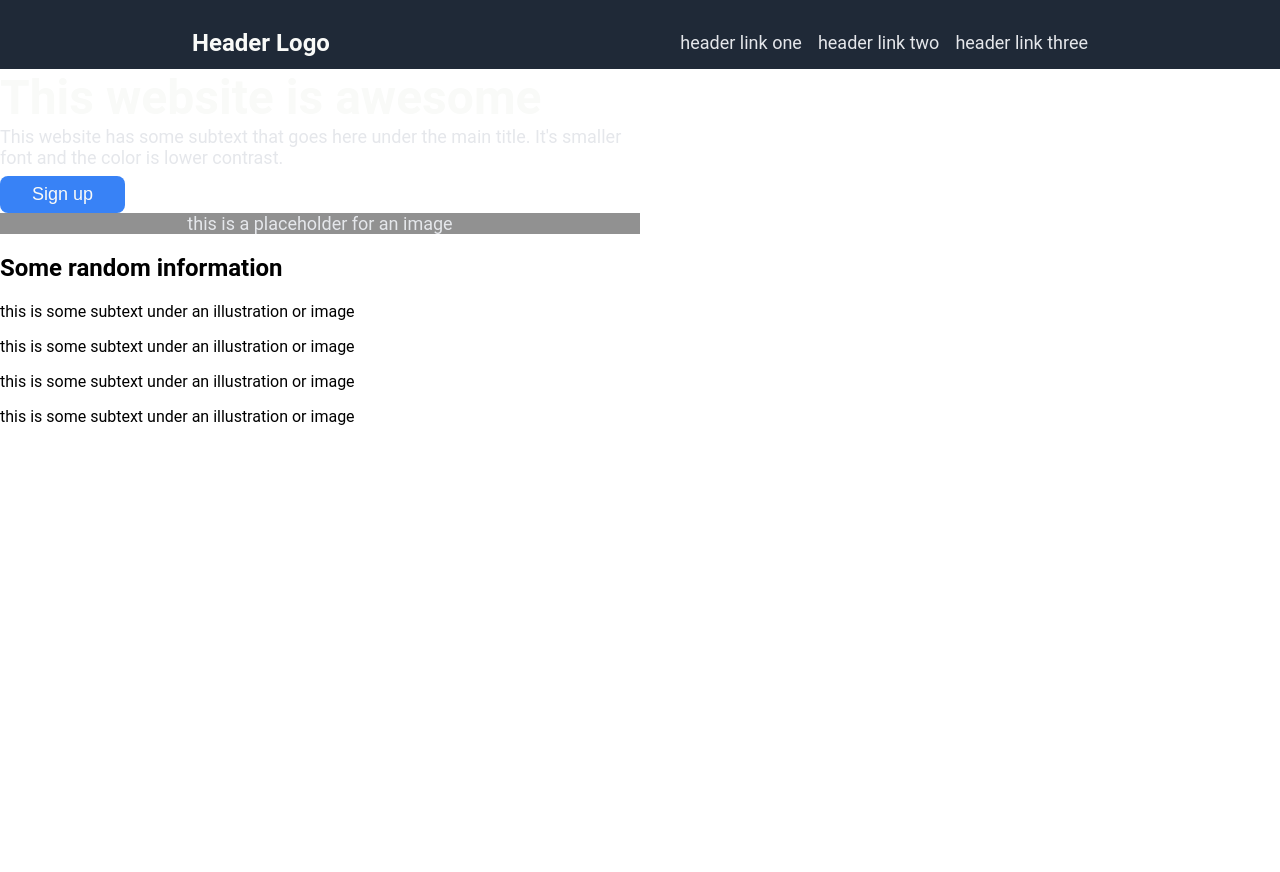
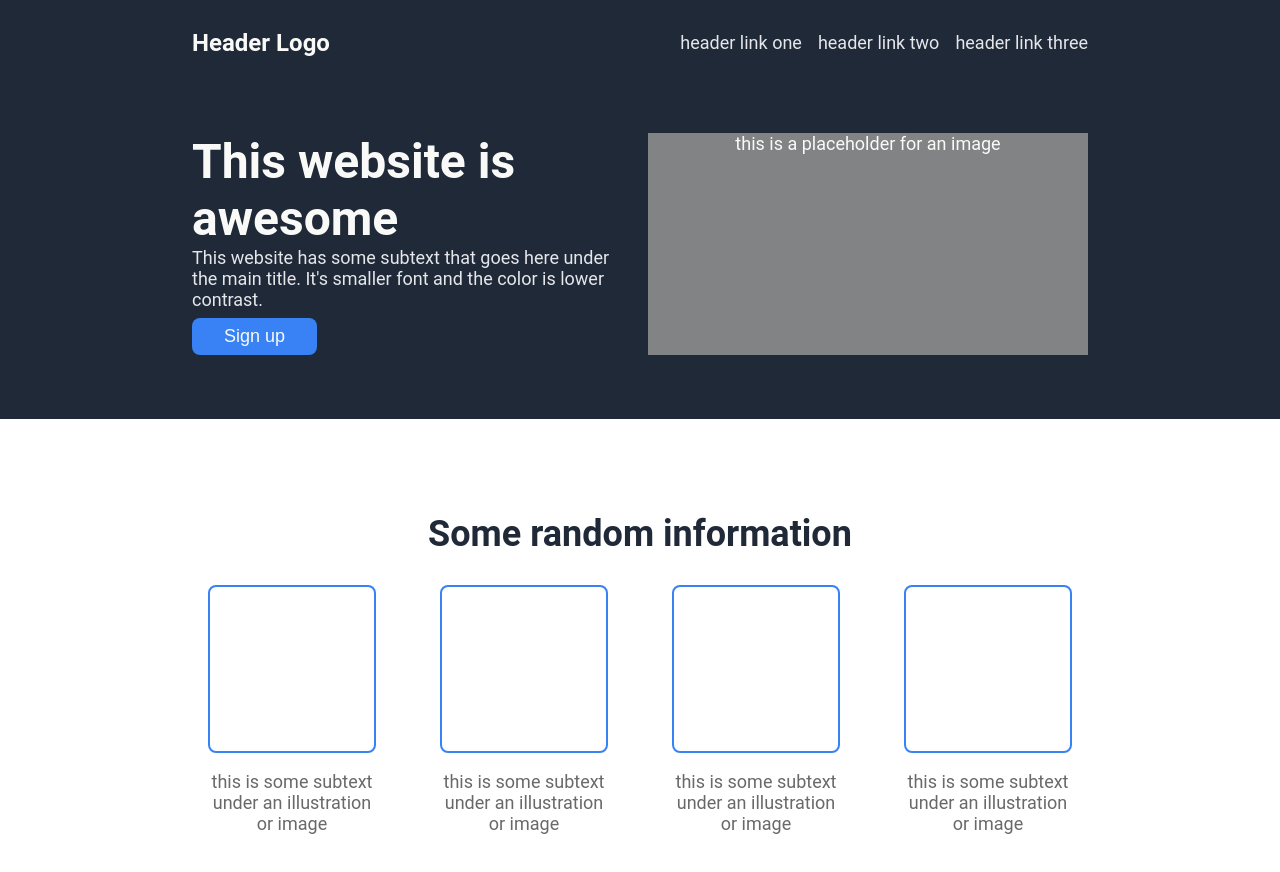
Before and after one commit to Samxiety/Odin-Project-Landing-Page, a plain HTML site: page index.html in a window 1280 px wide. Before the commit the page ends 800 px from the top, so only its background shows below. Drawn offline with Linux system fonts and the light colour scheme.

Commit message:
Add body text-align:center and selectors for info
I changed the body text align so the Text overall would be centered
and changed the text align for hero to start.
For the info section I set the info-row as wrap, added the gaps and
overall design.

```diff
--- a/styles.css
+++ b/styles.css
@@ -4,6 +4,7 @@ body {
     margin: 0;
     min-height: 100vh;
     font-family: "Roboto", 'Open Sans', 'Helvetica Neue', sans-serif;
+    text-align: center;
 }
 
 .header {
@@ -32,12 +33,13 @@ body {
         font-size: 18px;
     }
 
-.section1 {
+.hero {
     display: flex;
     background-color: #1F2937;
     justify-content: center;
     padding: 64px 15%;
     gap: 16px;
+    text-align: start;
 }
 
     .hero-text {
@@ -70,10 +72,47 @@ body {
     I'll be going back to that later */
     .hero-image {
         width: 50%;
-        background-color: rgb(145, 145, 145);
-        color: #e5e7eb;
+        background-color: rgb(130, 131, 133);
+        color: #f9faf8;
         font-size: 18px;
         text-align: center;
 
 
     }
+
+.info {
+    display: flex;
+    flex-direction: column;
+    justify-content: center;
+    padding: 64px 15%;
+    background-color: white;
+
+}
+    .info .title {
+        font-size: 36px;
+        color: #1F2937;
+        font-weight: bold;
+        text-align: center;
+    }
+
+    .info .info-row {
+        display: flex;
+        justify-content: center;
+        flex-wrap: wrap;
+        gap: 64px;
+    }
+    .info-row .box {
+        width: 164px;
+        height: 164px;
+        border-color: #3882f6;
+        border-radius: 8px;
+        border-width: 2px;
+        border-style: solid;
+    }
+    .info-row .text {
+        font-size: 18px;
+        color: rgb(105, 105, 105);
+    }
+    .info-row .row {
+        width: 168px;
+    }
```
